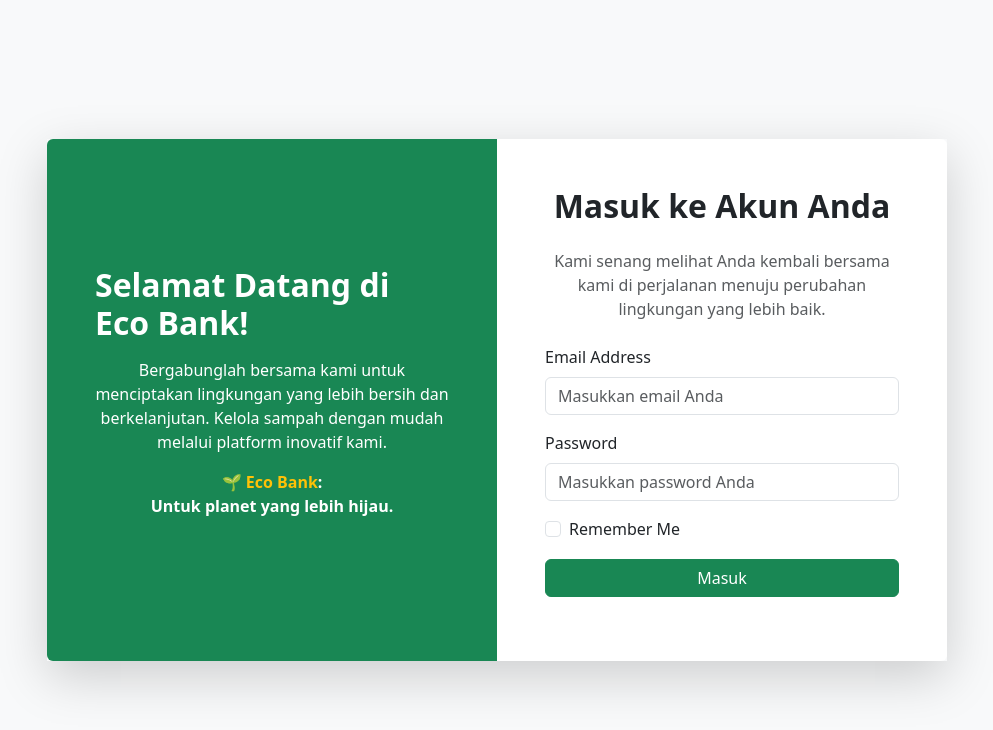
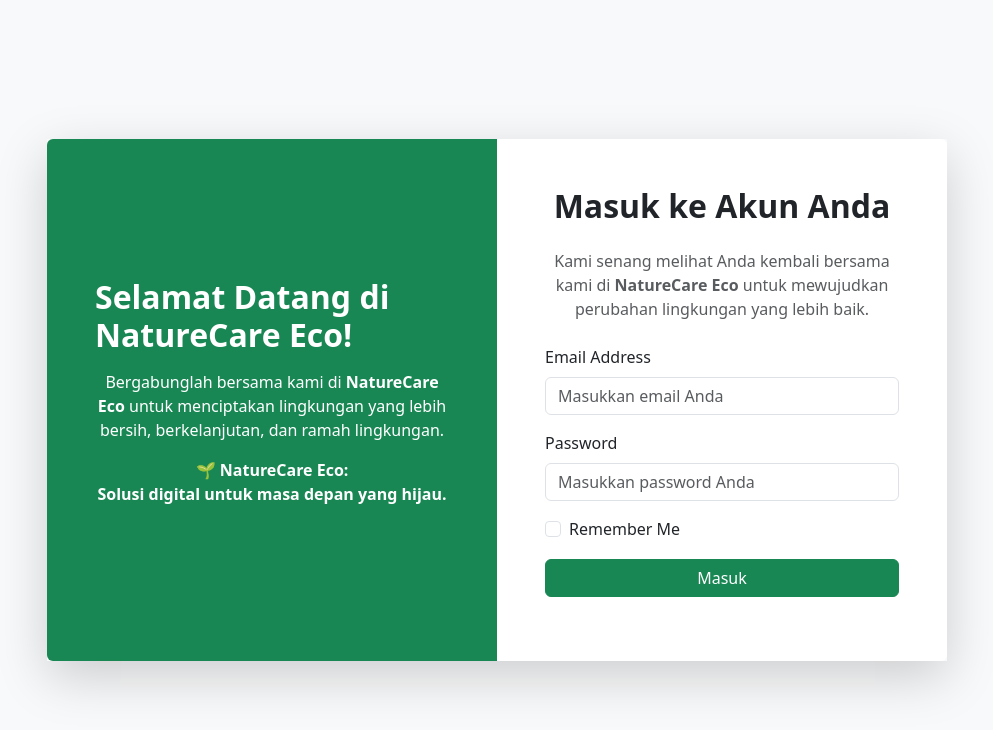
Before and after one commit to Joshtri/NecoSys, a React (Vite) app: page / in a window 1280 px wide. Shown: the top 730 px of the page, without its empty margins (143-1136 px from the left). Built offline with nearby package versions, Linux system fonts and the light colour scheme.

Commit message:
upadting

```diff
--- a/index.html
+++ b/index.html
@@ -4,7 +4,26 @@
     <meta charset="UTF-8" />
     <link rel="icon" type="image/svg+xml" href="/vite.svg" />
     <meta name="viewport" content="width=device-width, initial-scale=1.0" />
+
     <title>ECO Bank Information System</title>
+
+    <!-- Metadata -->
+    <meta name="description" content="NatureCare ECO Bank Information System - A platform for managing waste banks and promoting sustainable living." />
+    <meta name="author" content="NatureCare Team" />
+
+    <!-- Open Graph Metadata -->
+    <meta property="og:title" content="ECO Bank Information System" />
+    <meta property="og:description" content="NatureCare ECO Bank Information System - A platform for managing waste banks and promoting sustainable living." />
+    <meta property="og:image" content="https://naturecare-eco.vercel.app/assets/natureCareLogo-CGWZnto3.png" />
+    <meta property="og:url" content="https://naturecare-eco.vercel.app" />
+    <meta property="og:type" content="website" />
+
+    <!-- Twitter Card Metadata -->
+    <meta name="twitter:card" content="summary_large_image" />
+    <meta name="twitter:title" content="ECO Bank Information System" />
+    <meta name="twitter:description" content="NatureCare ECO Bank Information System - A platform for managing waste banks and promoting sustainable living." />
+    <meta name="twitter:image" content="https://naturecare-eco.vercel.app/assets/natureCareLogo-CGWZnto3.png" />
+
   </head>
   <body>
     <div id="root"></div>
--- a/src/components/Login.jsx
+++ b/src/components/Login.jsx
@@ -38,11 +38,7 @@ function Login() {
         kataSandi: data.password, // Ubah key dari 'password' menjadi 'kataSandi'
       };
 
-      console.log('Data dikirim ke backend:', payload); // Debugging
-
       const response = await axios.post(url, payload);
-      console.log('Full API response:', response);
-
       const res = response.data;
 
       // Simpan token dan informasi user ke localStorage
@@ -61,7 +57,6 @@ function Login() {
         }
       }, 2000);
     } catch (error) {
-      console.error('Error occurred:', error);
       setError(
         error.response?.data?.error || 'Terjadi kesalahan pada server.'
       );
@@ -78,14 +73,13 @@ function Login() {
           md={6}
           className="bg-success text-white p-5 d-flex flex-column justify-content-center align-items-center rounded-start"
         >
-          <h2 className="mb-3 fw-bold">Selamat Datang di Eco Bank!</h2>
+          <h2 className="mb-3 fw-bold">Selamat Datang di NatureCare Eco!</h2>
           <p className="text-center">
-            Bergabunglah bersama kami untuk menciptakan lingkungan yang lebih bersih dan berkelanjutan. Kelola sampah
-            dengan mudah melalui platform inovatif kami.
+            Bergabunglah bersama kami di <strong>NatureCare Eco</strong> untuk menciptakan lingkungan yang lebih bersih, berkelanjutan, dan ramah lingkungan.
           </p>
           <p className="text-center fw-bold">
-            🌱 <span className="text-warning">Eco Bank</span>: <br />
-            Untuk planet yang lebih hijau.
+            🌱 NatureCare Eco: <br />
+            Solusi digital untuk masa depan yang hijau.
           </p>
         </Col>
 
@@ -93,7 +87,7 @@ function Login() {
         <Col xs={12} md={6} className="bg-white p-5 rounded-end">
           <h2 className="text-center mb-4 fw-bold">Masuk ke Akun Anda</h2>
           <p className="text-center text-muted mb-4">
-            Kami senang melihat Anda kembali bersama kami di perjalanan menuju perubahan lingkungan yang lebih baik.
+            Kami senang melihat Anda kembali bersama kami di <strong>NatureCare Eco</strong> untuk mewujudkan perubahan lingkungan yang lebih baik.
           </p>
 
           <Form onSubmit={handleSubmit}>
--- a/src/components/dashboard/Dashboard.jsx
+++ b/src/components/dashboard/Dashboard.jsx
@@ -46,8 +46,8 @@ function Dashboard() {
   }, [userProfile]);
 
   return (
-    <Container fluid className="bg-light py-4">
-      <h1 className="text-center text-primary mb-4 fw-bold">Dashboard Eco Bank</h1>
+    <Container fluid className=" py-4">
+<h1 className="text-center mb-4 fw-bold" style={{ color: '#008404' }}>Dashboard NatureCare</h1>
 
       {/* Summary Cards */}
       <Row className="mb-4">
```
